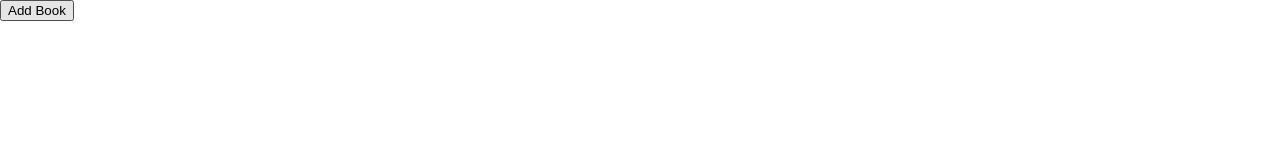
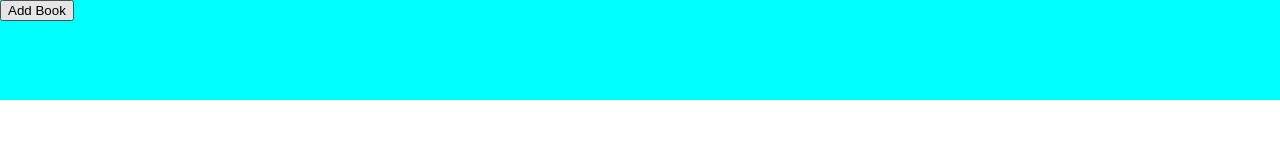
Before and after one commit to zammyk/odin-library, a plain HTML site: page index.html in a window 1280 px wide. Drawn offline with Linux system fonts and the light colour scheme.

Commit message:
Make header sticky

```diff
--- a/style.css
+++ b/style.css
@@ -13,6 +13,8 @@ body {
   height: 100px;
   width: 100%;
   position: fixed;
+  z-index: 100;
+  background-color: aqua;
 }
 
 .card-container {
```
